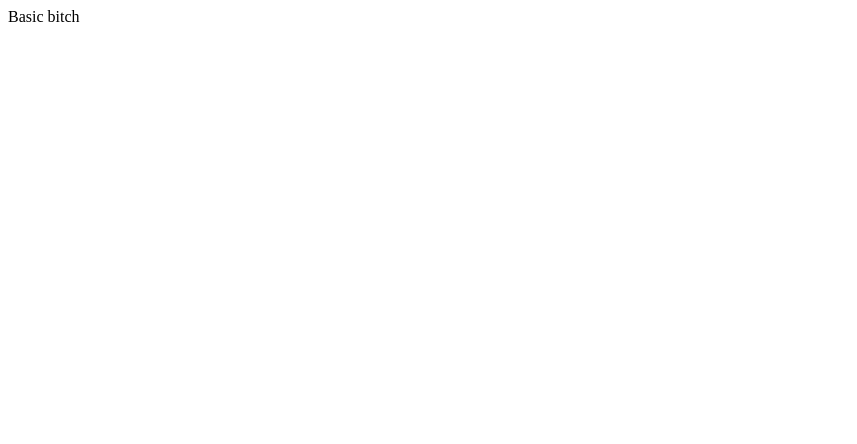
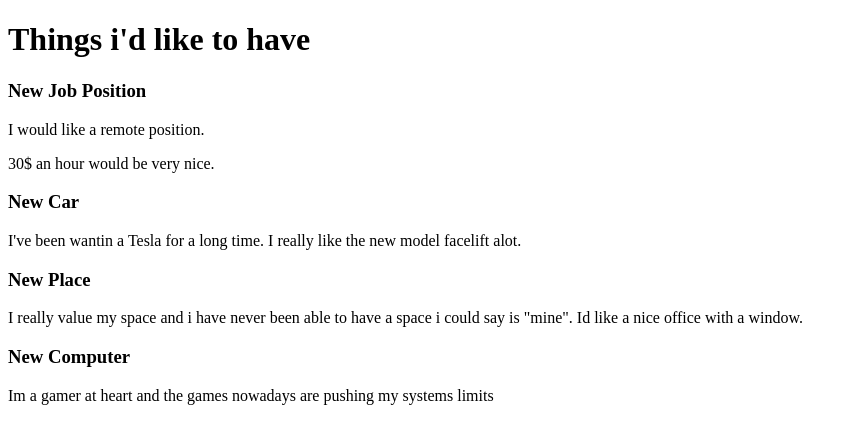
Before and after one commit to Haiaza/-mess-with-flask, a Flask app: page /wishlist in a window 1280 px wide. Before the commit the part shown is almost empty. Shown: the top 444 px of the page, without its empty margins (0-857 px from the left). Run offline with Flask 3, Linux system fonts and the light colour scheme.

Commit message:
Working with Dynamic Data

```diff
--- a/app.py
+++ b/app.py
@@ -7,10 +7,34 @@ def hello_world():
     # repalce hardcoding
     return render_template('home.html')
 
+list = [
+    {
+        'id': 1,
+        'wish': 'New Job Position',
+        'desc': 'I would like a remote position.',
+        'salary': '30$ an hour',
+    },
+    {
+        'id': 2,
+        'wish': 'New Car',
+        'desc': "I've been wantin a Tesla for a long time. I really like the new model facelift alot.",
+    },
+    {
+        'id': 3,
+        'wish': 'New Place',
+        'desc': 'I really value my space and i have never been able to have a space i could say is "mine". Id like a nice office with a window.'
+    },
+    {
+        'id': 4,
+        'wish': 'New Computer',
+        'desc': 'Im a gamer at heart and the games nowadays are pushing my systems limits',
+}
+]
+
 @app.route('/wishlist')
 def load_wishlist():
     # repalce hardcoding
-    return render_template('wishlist.html')
+    return render_template('wishlist.html', wishlist = list)
 
 if __name__ == '__main__':
-  app.run(host='0.0.0.0', debug = True)
+    app.run(host='0.0.0.0', debug = True)
--- a/templates/wishlist.html
+++ b/templates/wishlist.html
@@ -3,9 +3,21 @@
 <head>
     <meta charset="UTF-8">
     <meta name="viewport" content="width=device-width, initial-scale=1.0">
-    <title>Document</title>
+    <title>Wishlist</title>
 </head>
 <body>
-    Basic bitch
+    <h1>Things i'd like to have</h1>
+    <!-- This first version will be with coded in data -->
+    <p>
+        {% for wish in wishlist %}
+            <div class="">
+                <h3>{{ wish['wish'] }}</h3>
+                <p>{{ wish['desc'] }}</p>
+                {% if wish['salary'] %}
+                <p>{{ wish['salary'] }} would be very nice.</p>
+                {% endif %}
+            </div>
+        {% endfor %}
+    </p>
 </body>
 </html>
```
